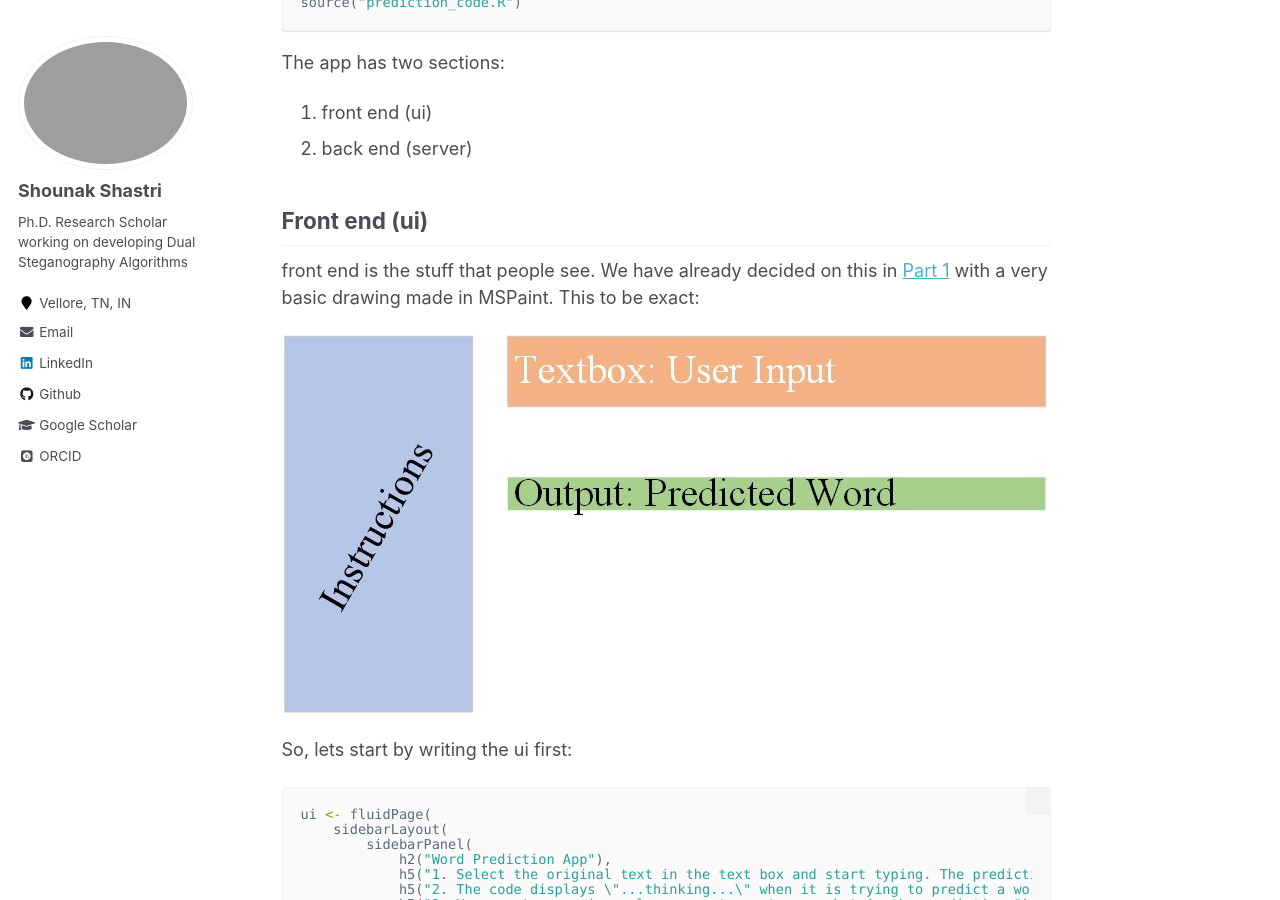
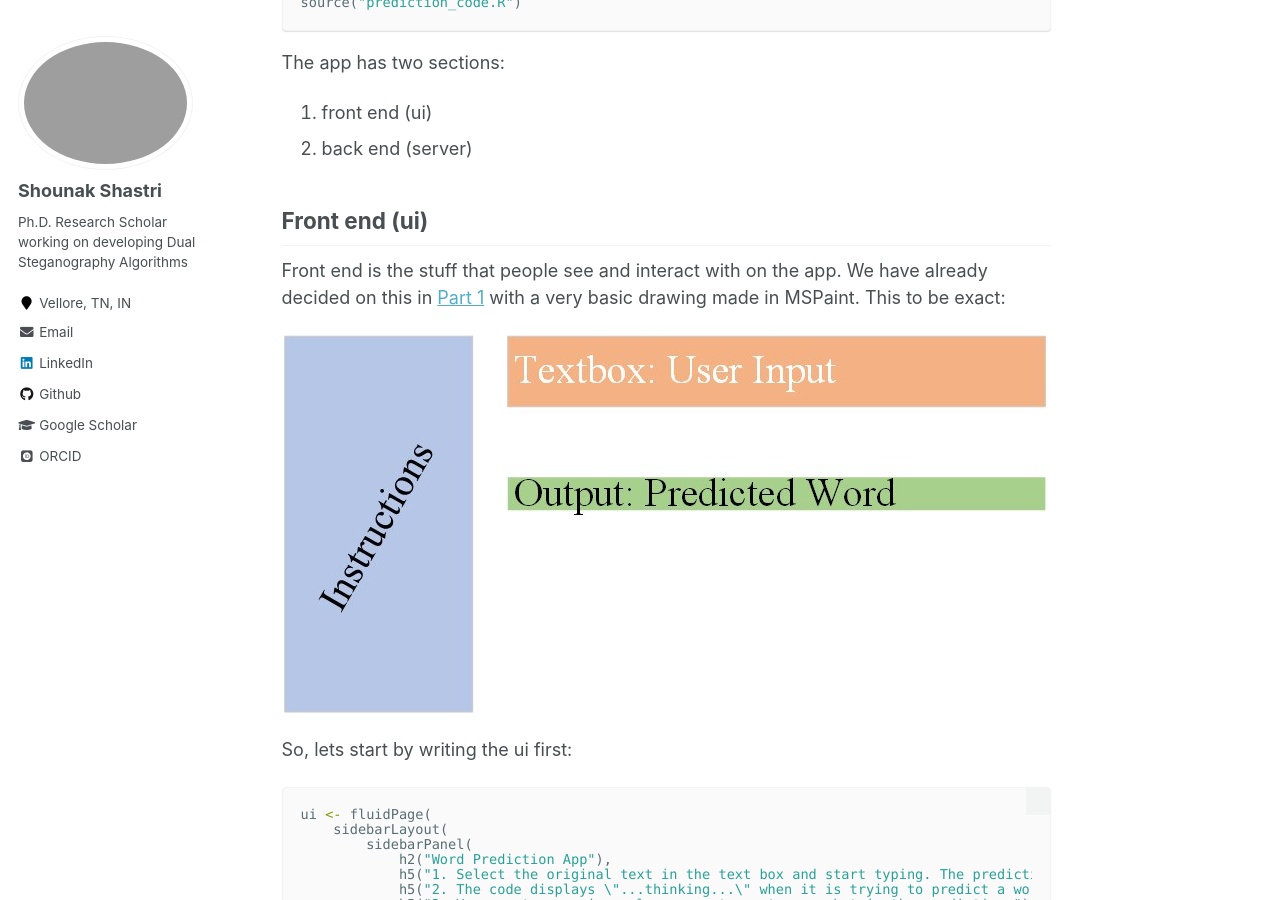
Before and after one commit to shounakshastri/shounakshastri.github.io, a Jekyll site: the page built from _blogposts/WordPrediction-Part4.md, in a window 1280 px wide and 900 px high, scrolled down 992 px. Built offline with Jekyll 4.4.1, drawn with Linux system fonts in a browser that asks for light colours; some web fonts are replaced.

Commit message:
Update WordPrediction-Part4.md

```diff
--- a/_blogposts/WordPrediction-Part4.md
+++ b/_blogposts/WordPrediction-Part4.md
@@ -51,7 +51,7 @@ The app has two sections:
 2. back end (server)
 
 ## Front end (ui)
-front end is the stuff that people see. We have already decided on this in [Part 1](https://shounakshastri.github.io/blogposts/Word%20Prediction%20Model%20-%20PART%201%20-%20Figuring%20out%20the%20problem%20at%20hand) with a very basic drawing made in MSPaint. This to be exact:
+Front end is the stuff that people see and interact with on the app. We have already decided on this in [Part 1](https://shounakshastri.github.io/blogposts/Word%20Prediction%20Model%20-%20PART%201%20-%20Figuring%20out%20the%20problem%20at%20hand) with a very basic drawing made in MSPaint. This to be exact:
 
 ![Basic App Layout](/images/ShinyAppLayout.jpg)
 
```
